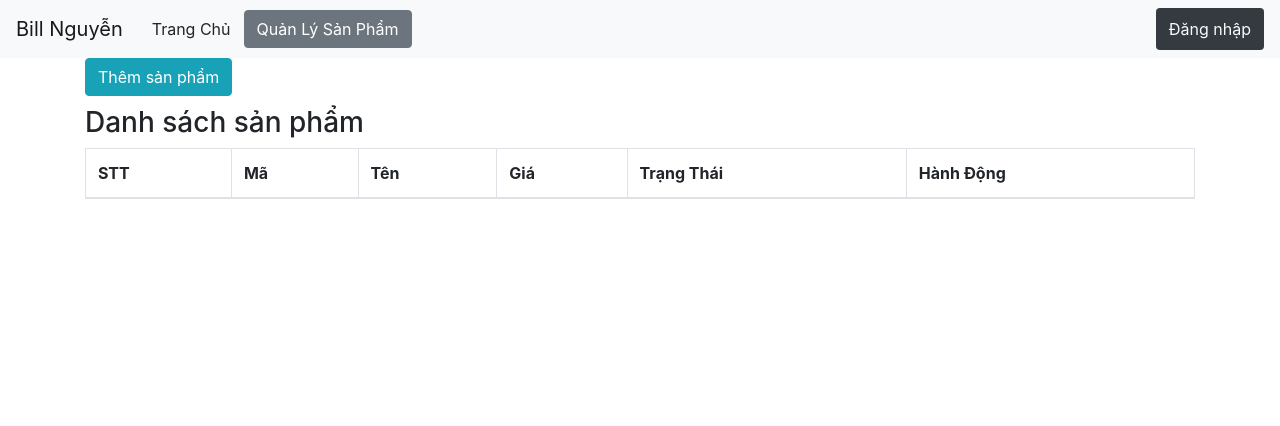
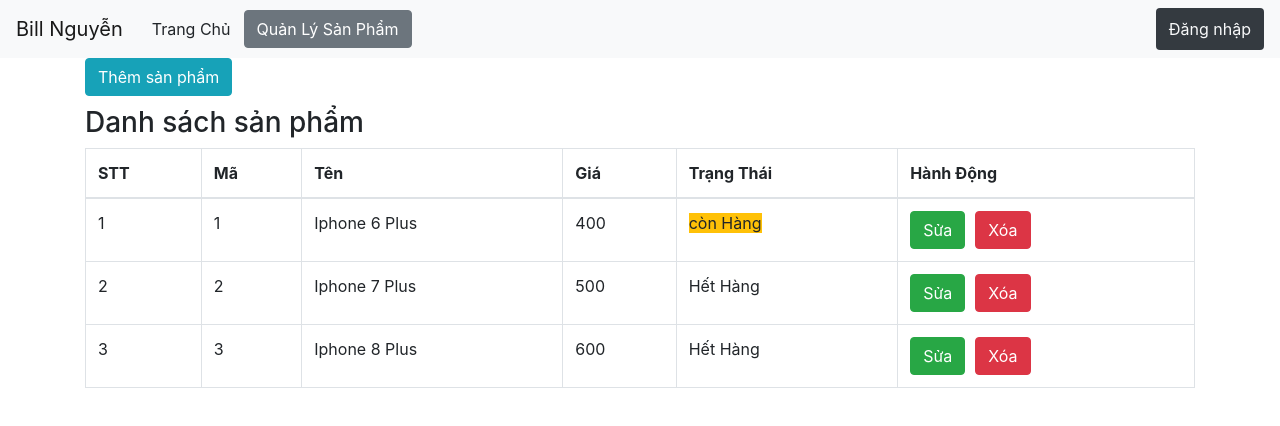
Before and after one commit to BillNguyenDev/call-api, a React (Create React App) app: page /product-list in a window 1280 px wide. Shown: the top 426 px of the page. Built offline with nearby package versions, Linux system fonts and the light colour scheme.

Commit message:
create Redux

```diff
--- a/src/papes/ProductListPage/index.js
+++ b/src/papes/ProductListPage/index.js
@@ -1,9 +1,11 @@
 import React, { Component } from 'react';
+import { connect } from 'react-redux';
+
 import ProductList from './../../components/ProductList';
 import ProductItem from './../../components/ProductItem';
 class ProductListPage extends Component {
     render() {
-        const products = [];
+        var { products } = this.props;
         return (
             <div className="col-xs-12 col-sm-12 col-md-12 col-lg-12">
                 <button type="button" className="btn btn-info mb-10">
@@ -33,5 +35,10 @@
 
 }
 
+const mapStateToProps = (state) => {
+    return {
+        products: state.products
+    }
+}
 
-export default ProductListPage;
+export default connect(mapStateToProps,null)(ProductListPage);
--- a/src/reducers/demo.js
+++ /dev/null
@@ -1,16 +0,0 @@
-import * as types from './../constants/ActionTypes';
-
-var initialState = false; // close form
-var myReducer = (state = initialState, action) =>{
-    switch(action.type){
-        case types.TOGGLE_FORM:
-            return !state;
-        case types.OPEN_FORM:
-            return true;
-        case types.CLOSE_FORM:
-            return false;
-        default: return state;
-    }
-};
-
-export default myReducer;
--- a/src/reducers/index.js
+++ b/src/reducers/index.js
@@ -1,8 +1,8 @@
 import { combineReducers } from 'redux';
-import Demo from './demo';
+import products from './products';
 
 const myReducer = combineReducers({
-    Demo
+    products
 });
 
 export default myReducer;
--- /dev/null
+++ b/src/reducers/products.js
@@ -0,0 +1,29 @@
+var initialSate = [
+    {
+        id: 1,
+        name: "Iphone 6 Plus",
+        price: 400,
+        status: true
+    },
+    {
+        id: 2,
+        name: "Iphone 7 Plus",
+        price: 500,
+        status: false
+    },
+    {
+        id: 3,
+        name: "Iphone 8 Plus",
+        price: 600,
+        status: false
+    }
+
+];
+
+const products = (state = initialSate, action) => {
+    switch (action.type) {
+        default: return [...state];
+    }
+}
+
+export default products;
```
